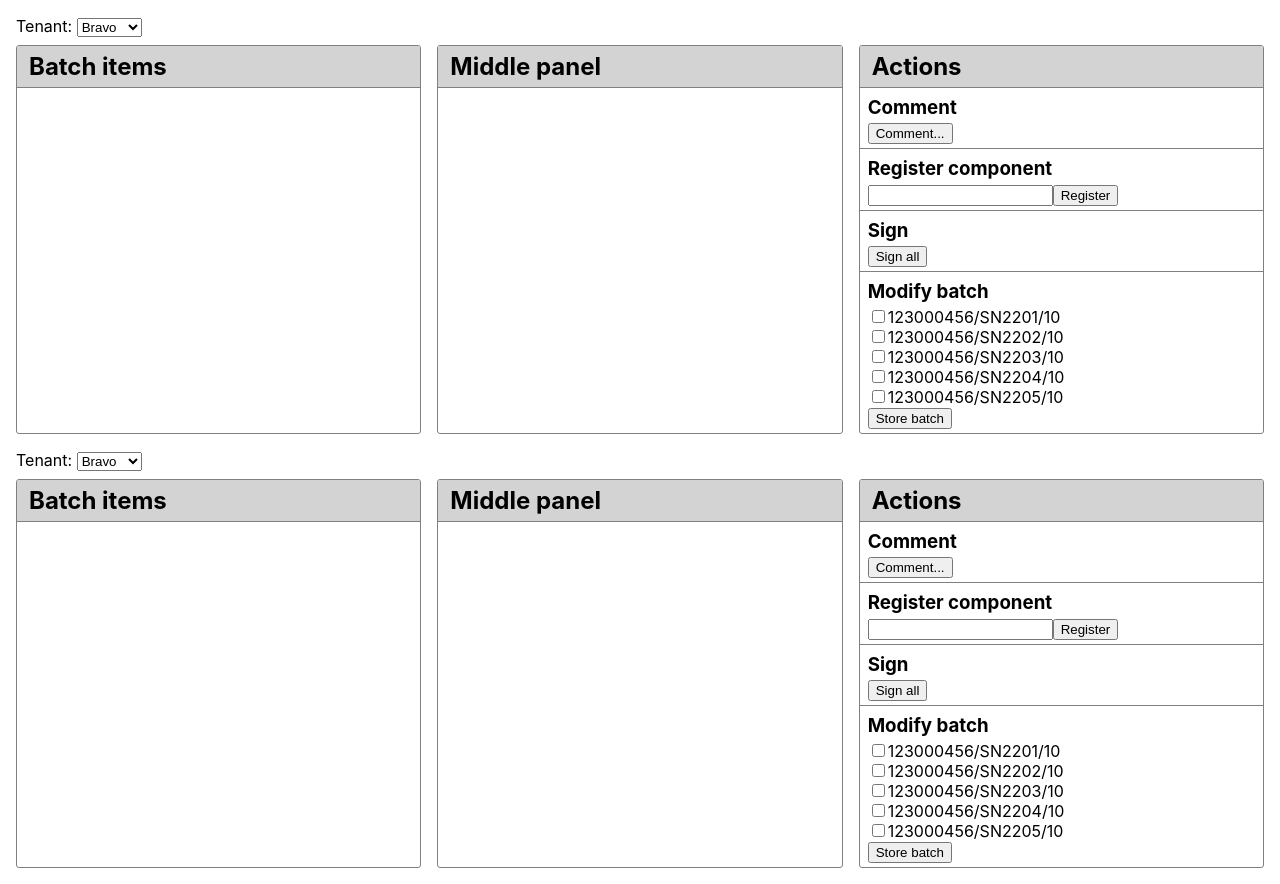
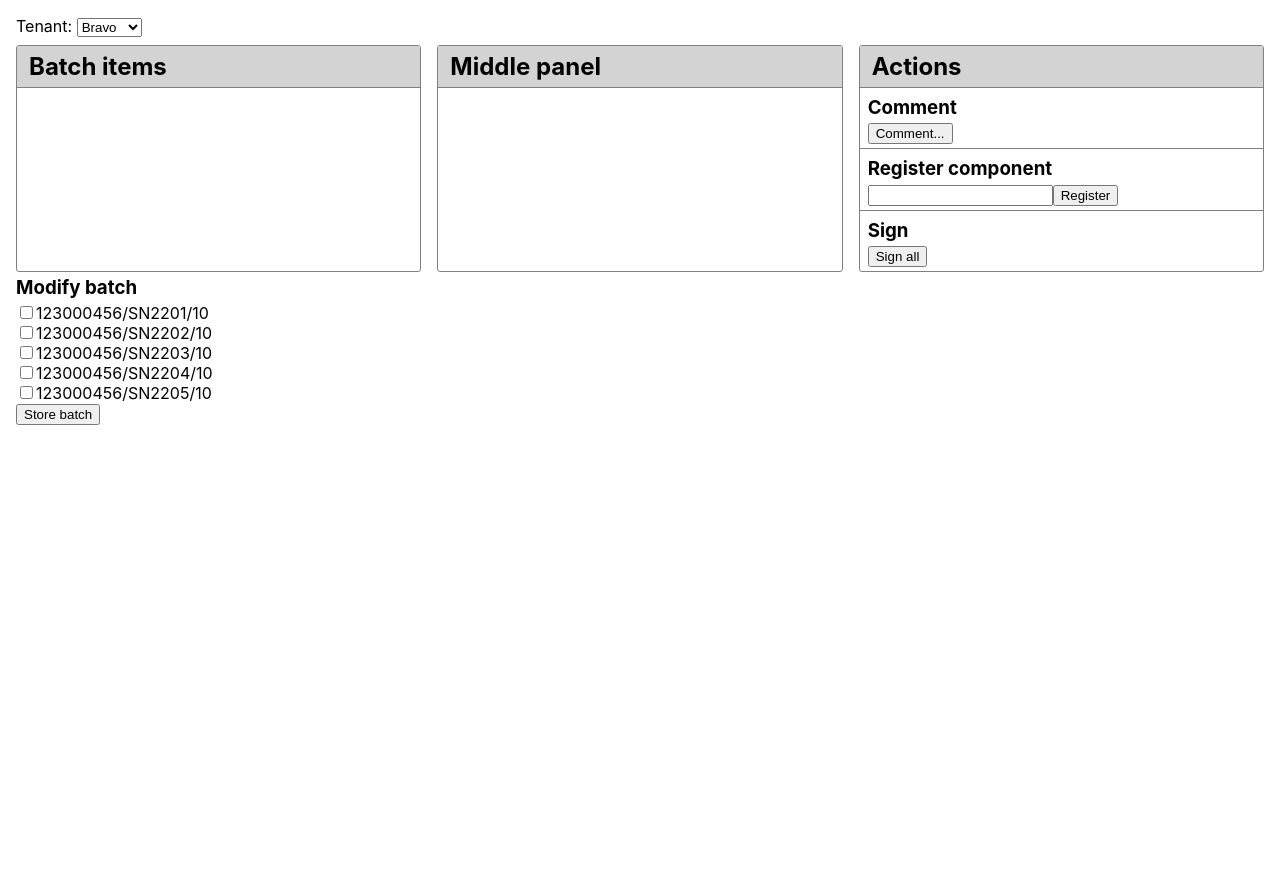
Before and after one commit to aeinbu/react-demo, a React (Create React App) app: page / in a window 1280 px wide. After the commit the page ends 800 px from the top, so only its background shows below. Built offline with nearby package versions, Linux system fonts and the light colour scheme.

Commit message:
Refactoring

```diff
--- a/src/App.jsx
+++ b/src/App.jsx
@@ -4,24 +4,48 @@ import './App.scss'
 import BatchList from "./Components/BatchList"
 import Actions from "./Components/Actions"
 import TenantSelector from "./Components/TenantSelector"
+import { BatchItemSelector } from "./Components/BatchItemSelector"
 
-import BatchContext from "./Roots/BatchContext"
-import TenantContext from "./Roots/TenantContext"
+import RoutingRoot from "./Roots/RoutingRoot"
+
+import { BatchContext } from "./Contexts/BatchContext"
+import { TenantContext } from "./Contexts/TenantContext"
 
 
 function App() {
-	const [state, setState] = useState({ batch: [], tenantId: "200" })
+	return <TenantFrame />
+}
 
-	const modifyBatch = (batch) => setState({ ...state, batch })
-	const batchContext = { batch: state.batch, modifyBatch: modifyBatch }
+function TenantFrame() {
+	console.log("*** Render TenantFrame")
+	const [state, setState] = useState({ tenantId: "200" })
 
-	const switchTenant = (tenantId) => setState({ ...state, tenantId })
-	const tenantContext = { tenantId: state.tenantId, switchTenant: switchTenant }
+	const diagnostics = { tenantId: state.tenantId }
+	const tenantContext = {
+		tenantId: state.tenantId,
+		switchTenant: (tenantId) => setState({ ...state, tenantId }),
+		routingRoot: new RoutingRoot(diagnostics)
+	}
 
 	return (
-		<>
+		<TenantContext.Provider value={tenantContext}>
+			<BatchFrame />
+		</TenantContext.Provider>
+	);
+}
+
+
+function BatchFrame() {
+	console.log("*** Render BatchFrame")
+	const [state, setState] = useState({ batch: [] })
+
+	const batchContext = {
+		batch: state.batch,
+		modifyBatch: (batch) => setState({ ...state, batch })
+	}
+
+	return (
 		<BatchContext.Provider value={batchContext}>
-				<TenantContext.Provider value={tenantContext}>
 			<section>
 				<TenantSelector />
 			</section>
@@ -45,10 +69,11 @@ function App() {
 					</div>
 				</section>
 			</section>
-				</TenantContext.Provider>
+			<section>
+				<BatchItemSelector />
+			</section>
 		</BatchContext.Provider>
-		</>
-	)
+	);
 }
 
 export default App
--- a/src/Components/Actions.jsx
+++ b/src/Components/Actions.jsx
@@ -1,12 +1,7 @@
 import React, { useContext, useState } from "react"
-import BatchContext from "../Roots/BatchContext"
-import { routingRoot } from "../Roots/RoutingRoot"
-import { BatchItemSelector } from "./BatchItemSelector"
+import { BatchContext } from "../Contexts/BatchContext"
+import { TenantContext } from "../Contexts/TenantContext"
 
-
-function sign(identifiers) {
-	routingRoot.sign(identifiers, { who: "paul", when: "2019-12-18 10:03:38", what: "sign" })
-}
 
 
 export default function Actions() {
@@ -21,15 +16,11 @@ export default function Actions() {
 		<article>
 			<SignOperations />
 		</article>
-		<article>
-			<BatchItemSelector />
-		</article>
 	</>
 }
 
 
 function RegisterComponent() {
-	// const { batch } = useContext(BatchContext)
 	const [inputText, setInputText] = useState("")
 	const register = () => {
 		console.log("*** registering component", inputText)
@@ -47,8 +38,12 @@ function RegisterComponent() {
 
 function SignOperations() {
 	const { batch } = useContext(BatchContext)
+	const { routingRoot } = useContext(TenantContext)
+
+	const signature = { who: "paul", when: "2019-12-18 10:03:38", what: "sign" }
+
 	return <>
 		<h3>Sign</h3>
-		<button onClick={() => sign(batch)}>Sign all</button>
+		<button onClick={() => routingRoot.sign(batch, signature)}>Sign all</button>
 	</>
 }
--- a/src/Components/BatchItemSelector.jsx
+++ b/src/Components/BatchItemSelector.jsx
@@ -1,5 +1,5 @@
 import React, { useContext, useState } from "react"
-import BatchContext from "../Roots/BatchContext"
+import { BatchContext } from "../Contexts/BatchContext"
 import { identifiers } from "../data/identifiers"
 
 export function BatchItemSelector() {
--- a/src/Components/BatchList.jsx
+++ b/src/Components/BatchList.jsx
@@ -1,6 +1,6 @@
 import React, { useContext, useEffect, useState } from "react"
-import BatchContext from "../Roots/BatchContext"
-import { routingRoot } from "../Roots/RoutingRoot"
+import { BatchContext } from "../Contexts/BatchContext"
+import { TenantContext } from "../Contexts/TenantContext"
 
 
 const identifierToKey = identifier => `${identifier.productionOrderNumber}::${identifier.endItemSerialNumber}::${identifier.operationNumber}`
@@ -9,6 +9,7 @@ const identifierToKey = identifier => `${identifier.productionOrderNumber}::${id
 function useSubscription(subject, action, deps) {
 	return useEffect(() => {
 		const subscription = subject.subscribe(() => {
+			console.log("*** subscribtion received")
 			action()
 		})
 
@@ -27,36 +28,15 @@ function useSubscribedState(initialState, subject, action, deps) {
 }
 
 
-// export function useSubscribedState(initialState, subject, action, deps) {
-// 	const [state, setState] = useState(initialState)
-// 	useEffect(() => {
-// 		const subscription = subject.subscribe(() => {
-// 			action()
-// 		})
-// 		return () => {
-// 			subscription.unsubscribe()
-// 		}
-// 	}, [state, subject, action, ...deps])
-// 	return [state, setState]
-// }
-
 export default function BatchList() {
 	const { batch } = useContext(BatchContext)
 	return batch.map((identifier) => <BatchListItem key={identifierToKey(identifier)} identifier={identifier} />)
 }
 
 
-function sign(identifier) {
-	routingRoot.sign([identifier], { who: "arjan", when: "2019-12-18 09:56:12", what: "sign" })
-}
+function BatchListItem(props) {
+	const { routingRoot } = useContext(TenantContext)
 
-
-function revoke(identifier, signature) {
-	routingRoot.revoke([identifier], signature)
-}
-
-
-function BatchListItem(props) {
 	const [state] = useSubscribedState(
 		{ signatures: [] },
 		routingRoot.subject,
@@ -94,7 +74,7 @@ function BatchListItem(props) {
 					<div><small>Signatures</small></div>
 				</div>
 				<div>
-					<button onClick={() => sign(identifier)}>Sign</button>
+					<button onClick={() => routingRoot.sign([identifier], { who: "arjan", when: "2019-12-18 09:56:12", what: "sign" }) }>Sign</button>
 				</div>
 			</div>
 			<Signatures identifier={identifier} signatures={signatures} />
@@ -112,6 +92,8 @@ function Signatures({ identifier, signatures }) {
 
 
 function Signature({ identifier, signature }) {
+	const { routingRoot } = useContext(TenantContext)
+
 	return signature.what === "revoked"
 		? <>
 			<div className="flex horizontal">
@@ -126,7 +108,7 @@ function Signature({ identifier, signature }) {
 					{signature.who} ({signature.when})
 			</div>
 				<div>
-					<button onClick={() => revoke(identifier, signature)}>Revoke</button>
+					<button onClick={() => routingRoot.revoke([identifier], signature)}>Revoke</button>
 				</div>
 			</div>
 		</>
--- a/src/Components/TenantSelector.jsx
+++ b/src/Components/TenantSelector.jsx
@@ -1,5 +1,5 @@
-import React, { useContext, useState } from "react"
-import TenantContext from "../Roots/TenantContext"
+import React, { useContext } from "react"
+import { TenantContext } from "../Contexts/TenantContext"
 
 
 const tenants = [
--- /dev/null
+++ b/src/Contexts/BatchContext.js
@@ -0,0 +1,7 @@
+import React from "react"
+
+
+export const BatchContext = React.createContext({
+	batch: [],
+	modifyBatch: () => console.warn("*** BatchContext::modifyBatch default version does nothing")
+})
--- /dev/null
+++ b/src/Contexts/TenantContext.js
@@ -0,0 +1,7 @@
+import React from "react"
+
+export const TenantContext = React.createContext({
+    tenantId: undefined,
+    switchTenant: () => console.warn("*** TenantContext::switchTenant default version does nothing"),
+    routingRoot: undefined
+})
--- a/src/Roots/BatchContext.js
+++ /dev/null
@@ -1,7 +0,0 @@
-import React from "react"
-
-
-export default React.createContext({
-    batch: [],
-    modifyBatch: () => console.warn("*** BatchContext::modifyBatch default version does nothing")
-})
--- a/src/Roots/RoutingRoot.js
+++ b/src/Roots/RoutingRoot.js
@@ -1,9 +1,10 @@
 import { BehaviorSubject /*, Observable*/ } from "rxjs"
 import { routing } from "../data/routing"
 
-class RoutingRoot {
-    constructor() {
+export default class RoutingRoot {
+    constructor(diagnostics) {
         this.subject = new BehaviorSubject()
+        console.log("*** RoutingRoot::constructor", diagnostics);
         this.load()
     }
 
@@ -41,5 +42,3 @@ class RoutingRoot {
         this.subject.next()
     }
 }
-
-export const routingRoot = new RoutingRoot()
--- a/src/Roots/TenantContext.js
+++ /dev/null
@@ -1,7 +0,0 @@
-import React from "react"
-
-
-export default React.createContext({
-    tenantId: undefined,
-    switchTenant: () => console.warn("*** TenantContext::switchTenant default version does nothing")
-})
--- a/src/index.js
+++ b/src/index.js
@@ -5,6 +5,4 @@ import App from './App.jsx'
 
 ReactDOM.render(<>
         <App/>
-        <div className="spacer one-line"></div>
-        <App/>
 </>, document.getElementById('root'))
```
Lines whose indentation alone changed are shown as unchanged.
